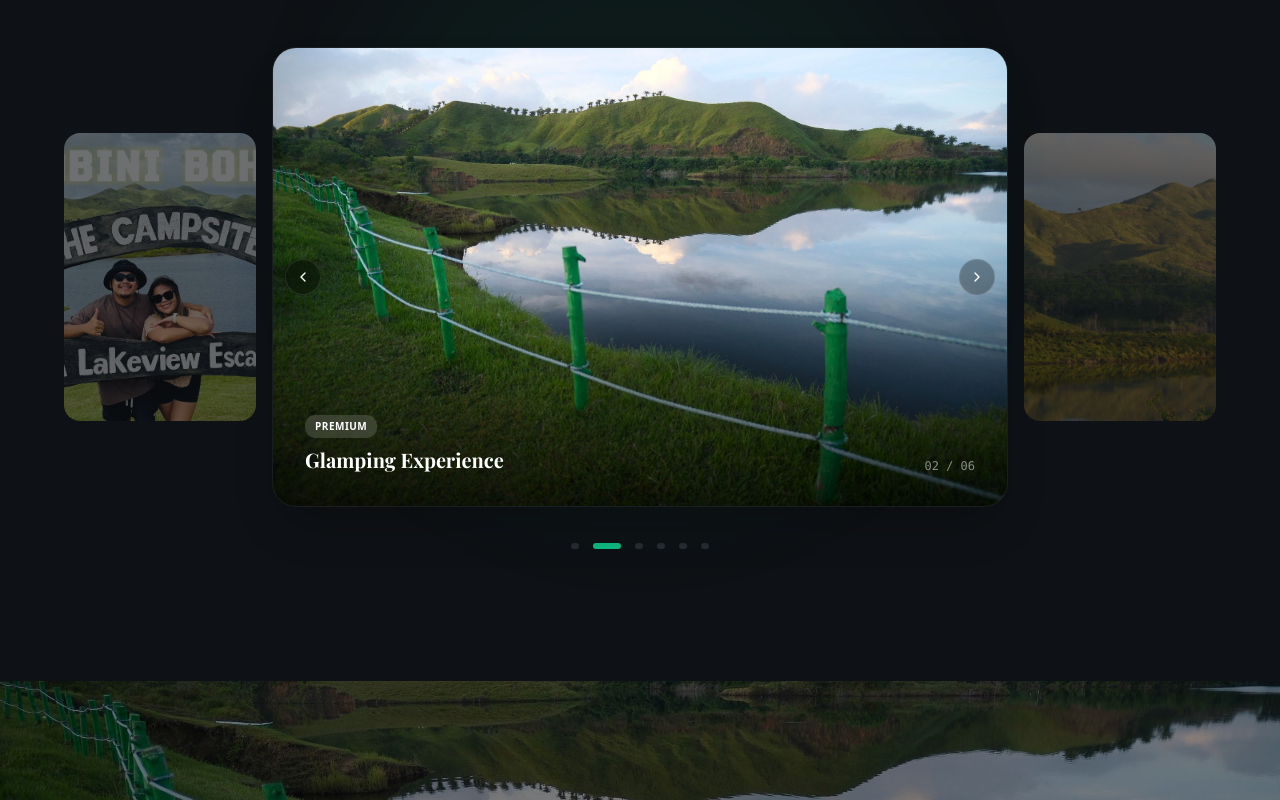
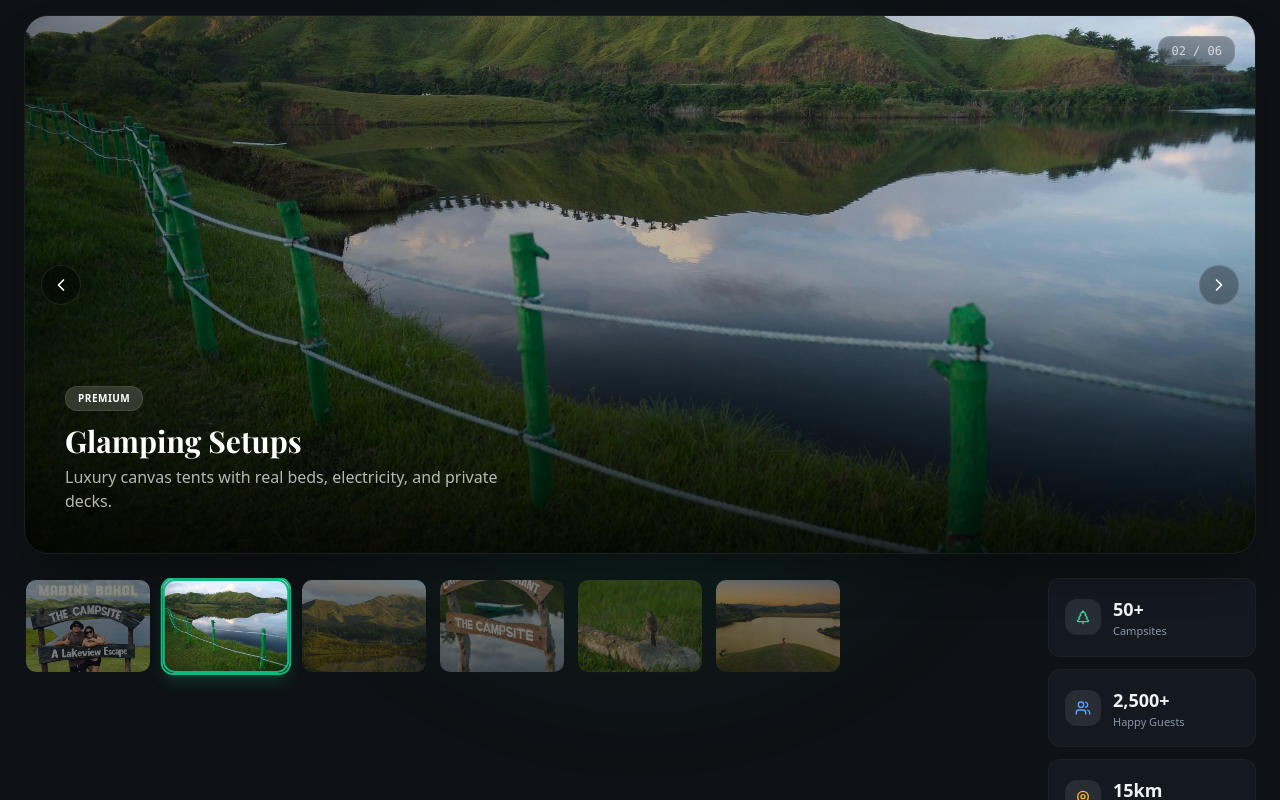
Before and after one commit to Recheese04/Lakeside-Campsite-Booking-System, a React (Vite) app in the folder frontend/: page / in a window 1280 px wide. Shown: the part 1100-1900 px from the top of the page. Built offline with nearby package versions, Linux system fonts and the light colour scheme; no server answers.

Commit message:
feat: enlarge carousel with thumbnails strip and stat badges

```diff
--- a/frontend/src/features/campsite/components/ImageCarousel.tsx
+++ b/frontend/src/features/campsite/components/ImageCarousel.tsx
@@ -1,5 +1,5 @@
 import { motion, AnimatePresence } from 'framer-motion';
-import { ChevronLeft, ChevronRight, Camera } from 'lucide-react';
+import { ChevronLeft, ChevronRight, Camera, TreePine, Users, MapPin } from 'lucide-react';
 import { useState, useEffect, useCallback } from 'react';
 
 import caro1 from '@/images/caro1.jpg';
@@ -10,12 +10,18 @@ import caro5 from '@/images/caro5.jpg';
 import hero from '@/images/hero.jpg';
 
 const SLIDES = [
-    { image: caro1, title: 'Lakefront Camping', tag: 'Waterfront' },
-    { image: caro2, title: 'Glamping Experience', tag: 'Premium' },
-    { image: caro3, title: 'Bonfire Evenings', tag: 'Social' },
-    { image: caro4, title: 'Lake Adventures', tag: 'Activities' },
-    { image: caro5, title: 'Trail Exploration', tag: 'Nature' },
-    { image: hero, title: 'Scenic Views', tag: 'Panoramic' },
+    { image: caro1, title: 'Lakefront Camping', tag: 'Waterfront', desc: 'Wake up to stunning lake views from our premium waterfront spots.' },
+    { image: caro2, title: 'Glamping Setups', tag: 'Premium', desc: 'Luxury canvas tents with real beds, electricity, and private decks.' },
+    { image: caro3, title: 'Bonfire Evenings', tag: 'Social', desc: 'Gather around the campfire under a blanket of stars every evening.' },
+    { image: caro4, title: 'Lake Adventures', tag: 'Activities', desc: 'Explore crystal-clear waters with our complimentary equipment.' },
+    { image: caro5, title: 'Trail Exploration', tag: 'Nature', desc: 'Over 15km of marked trails through lush tropical forests.' },
+    { image: hero, title: 'Scenic Views', tag: 'Panoramic', desc: 'Breathtaking panoramic views of the lake and surrounding mountains.' },
+];
+
+const STATS = [
+    { icon: TreePine, value: '50+', label: 'Campsites', color: 'text-emerald-400' },
+    { icon: Users, value: '2,500+', label: 'Happy Guests', color: 'text-blue-400' },
+    { icon: MapPin, value: '15km', label: 'Trail Network', color: 'text-amber-400' },
 ];
 
 export const ImageCarousel = () => {
@@ -25,22 +31,19 @@ export const ImageCarousel = () => {
         setCurrent(([prev]) => [(prev + d + SLIDES.length) % SLIDES.length, d]);
     }, []);
 
-    useEffect(() => { const t = setInterval(() => paginate(1), 4500); return () => clearInterval(t); }, [paginate]);
-
-    const prev = (current - 1 + SLIDES.length) % SLIDES.length;
-    const next = (current + 1) % SLIDES.length;
+    useEffect(() => { const t = setInterval(() => paginate(1), 5000); return () => clearInterval(t); }, [paginate]);
 
     return (
-        <section id="gallery" className="py-24 md:py-32 bg-background relative overflow-hidden">
-            {/* Background glow */}
-            <div className="absolute top-1/2 left-1/2 -translate-x-1/2 -translate-y-1/2 w-[600px] h-[600px] bg-primary/5 rounded-full blur-3xl" />
+        <section id="gallery" className="py-20 md:py-28 bg-background relative overflow-hidden">
+            {/* BG glow */}
+            <div className="absolute top-1/2 left-1/2 -translate-x-1/2 -translate-y-1/2 w-[700px] h-[700px] bg-primary/5 rounded-full blur-3xl" />
 
             <div className="max-w-7xl mx-auto px-4 sm:px-6 relative z-10">
                 {/* Header */}
                 <motion.div
                     initial={{ opacity: 0, y: 30 }} whileInView={{ opacity: 1, y: 0 }}
                     viewport={{ once: true, margin: '-100px' }} transition={{ duration: 0.7 }}
-                    className="text-center mb-16"
+                    className="text-center mb-12"
                 >
                     <span className="inline-flex items-center gap-1.5 text-primary font-semibold text-xs tracking-[0.2em] uppercase mb-3">
                         <Camera className="w-3.5 h-3.5" /> Gallery
@@ -53,80 +56,98 @@ export const ImageCarousel = () => {
                     </p>
                 </motion.div>
 
-                {/* Carousel with side previews */}
-                <div className="relative flex items-center justify-center gap-4 max-w-6xl mx-auto">
-                    {/* Preview left (desktop) */}
-                    <motion.div
-                        key={`prev-${prev}`}
-                        className="hidden lg:block w-48 h-72 rounded-2xl overflow-hidden flex-shrink-0 opacity-40 cursor-pointer"
-                        whileHover={{ opacity: 0.7 }}
-                        onClick={() => paginate(-1)}
-                    >
-                        <img src={SLIDES[prev].image} alt="" className="w-full h-full object-cover" />
-                    </motion.div>
-
-                    {/* Main slide */}
-                    <div className="relative w-full max-w-3xl aspect-[16/10] rounded-3xl overflow-hidden shadow-2xl shadow-black/20 border border-white/5">
+                {/* ═══ Main carousel — full width ═══ */}
+                <div className="relative w-full aspect-[16/8] sm:aspect-[16/7] rounded-3xl overflow-hidden shadow-2xl shadow-black/30 border border-white/5 mb-6">
                     <AnimatePresence initial={false} custom={direction} mode="wait">
                         <motion.div
                             key={current}
                             custom={direction}
-                                initial={{ x: direction > 0 ? 400 : -400, opacity: 0, scale: 0.96 }}
-                                animate={{ x: 0, opacity: 1, scale: 1 }}
-                                exit={{ x: direction < 0 ? 400 : -400, opacity: 0, scale: 0.96 }}
-                                transition={{ duration: 0.45, ease: [0.32, 0.72, 0, 1] }}
+                            initial={{ x: direction > 0 ? 600 : -600, opacity: 0 }}
+                            animate={{ x: 0, opacity: 1 }}
+                            exit={{ x: direction < 0 ? 600 : -600, opacity: 0 }}
+                            transition={{ duration: 0.5, ease: [0.32, 0.72, 0, 1] }}
                             className="absolute inset-0"
                         >
                             <img src={SLIDES[current].image} alt={SLIDES[current].title} className="w-full h-full object-cover" />
-                                <div className="absolute inset-0 bg-gradient-to-t from-black/70 via-transparent to-transparent" />
+                            <div className="absolute inset-0 bg-gradient-to-t from-black/80 via-black/10 to-transparent" />
+                            <div className="absolute inset-0 bg-gradient-to-r from-black/40 to-transparent" />
 
-                                {/* Caption */}
+                            {/* Caption overlay */}
                             <motion.div
-                                    initial={{ opacity: 0, y: 15 }} animate={{ opacity: 1, y: 0 }} transition={{ delay: 0.2 }}
-                                    className="absolute bottom-0 left-0 right-0 p-6 sm:p-8 flex items-end justify-between"
+                                initial={{ opacity: 0, y: 20 }} animate={{ opacity: 1, y: 0 }} transition={{ delay: 0.25 }}
+                                className="absolute bottom-0 left-0 right-0 p-6 sm:p-8 md:p-10"
                             >
-                                    <div>
-                                        <span className="inline-block px-2.5 py-1 text-[10px] font-bold tracking-wider uppercase bg-white/15 text-white rounded-md backdrop-blur-sm mb-2">
+                                <span className="inline-block px-3 py-1 text-[10px] font-bold tracking-wider uppercase bg-white/15 text-white rounded-lg backdrop-blur-sm border border-white/10 mb-3">
                                     {SLIDES[current].tag}
                                 </span>
-                                        <h3 className="text-lg sm:text-xl font-bold text-white">{SLIDES[current].title}</h3>
+                                <h3 className="text-xl sm:text-2xl md:text-3xl font-bold text-white mb-1.5">{SLIDES[current].title}</h3>
+                                <p className="text-white/70 text-sm sm:text-base max-w-md">{SLIDES[current].desc}</p>
+                            </motion.div>
+
+                            {/* Counter */}
+                            <div className="absolute top-5 right-5 px-3 py-1.5 rounded-lg bg-black/30 backdrop-blur-md text-white/70 text-xs font-mono border border-white/10">
+                                {String(current + 1).padStart(2, '0')} / {String(SLIDES.length).padStart(2, '0')}
                             </div>
-                                    <span className="text-white/50 text-xs font-mono">{String(current + 1).padStart(2, '0')} / {String(SLIDES.length).padStart(2, '0')}</span>
-                                </motion.div>
                         </motion.div>
                     </AnimatePresence>
 
                     {/* Nav arrows */}
-                        <button onClick={() => paginate(-1)} className="absolute left-3 top-1/2 -translate-y-1/2 z-20 w-9 h-9 rounded-full bg-black/30 backdrop-blur-md text-white border border-white/10 flex items-center justify-center hover:bg-black/50 transition-all">
-                            <ChevronLeft className="h-4 w-4" />
+                    <button onClick={() => paginate(-1)} className="absolute left-4 top-1/2 -translate-y-1/2 z-20 w-10 h-10 rounded-full bg-black/30 backdrop-blur-md text-white border border-white/10 flex items-center justify-center hover:bg-black/50 transition-all">
+                        <ChevronLeft className="h-5 w-5" />
                     </button>
-                        <button onClick={() => paginate(1)} className="absolute right-3 top-1/2 -translate-y-1/2 z-20 w-9 h-9 rounded-full bg-black/30 backdrop-blur-md text-white border border-white/10 flex items-center justify-center hover:bg-black/50 transition-all">
-                            <ChevronRight className="h-4 w-4" />
+                    <button onClick={() => paginate(1)} className="absolute right-4 top-1/2 -translate-y-1/2 z-20 w-10 h-10 rounded-full bg-black/30 backdrop-blur-md text-white border border-white/10 flex items-center justify-center hover:bg-black/50 transition-all">
+                        <ChevronRight className="h-5 w-5" />
                     </button>
                 </div>
 
-                    {/* Preview right (desktop) */}
+                {/* ═══ Thumbnail strip + Stats ═══ */}
+                <div className="flex flex-col lg:flex-row gap-5">
+                    {/* Thumbnails */}
+                    <div className="flex gap-2.5 flex-1 overflow-x-auto pb-1 scrollbar-hide">
+                        {SLIDES.map((slide, i) => (
+                            <motion.button
+                                key={i}
+                                onClick={() => setCurrent([i, i > current ? 1 : -1])}
+                                className={`relative flex-shrink-0 w-28 sm:w-32 h-20 sm:h-24 rounded-xl overflow-hidden border-2 transition-all ${
+                                    i === current ? 'border-primary shadow-lg shadow-primary/20 scale-[1.02]' : 'border-transparent opacity-50 hover:opacity-80'
+                                }`}
+                                whileHover={{ scale: 1.04 }}
+                                whileTap={{ scale: 0.98 }}
+                            >
+                                <img src={slide.image} alt={slide.title} className="w-full h-full object-cover" />
+                                {i === current && (
                                     <motion.div
-                        key={`next-${next}`}
-                        className="hidden lg:block w-48 h-72 rounded-2xl overflow-hidden flex-shrink-0 opacity-40 cursor-pointer"
-                        whileHover={{ opacity: 0.7 }}
-                        onClick={() => paginate(1)}
-                    >
-                        <img src={SLIDES[next].image} alt="" className="w-full h-full object-cover" />
-                    </motion.div>
+                                        layoutId="thumb-active"
+                                        className="absolute inset-0 border-2 border-primary rounded-xl"
+                                        transition={{ type: 'spring', stiffness: 300, damping: 25 }}
+                                    />
+                                )}
+                            </motion.button>
+                        ))}
                     </div>
 
-                {/* Progress dots */}
-                <div className="flex justify-center gap-1.5 mt-8">
-                    {SLIDES.map((_, i) => (
-                        <button key={i} onClick={() => setCurrent([i, i > current ? 1 : -1])} className="group p-1">
+                    {/* Stats badges */}
+                    <div className="flex lg:flex-col gap-3 lg:w-52">
+                        {STATS.map((stat) => {
+                            const Icon = stat.icon;
+                            return (
                                 <motion.div
-                                className={`h-1.5 rounded-full transition-colors ${i === current ? 'bg-primary' : 'bg-muted-foreground/20 group-hover:bg-muted-foreground/40'}`}
-                                animate={{ width: i === current ? 28 : 8 }}
-                                transition={{ duration: 0.3, ease: 'easeInOut' }}
-                            />
-                        </button>
-                    ))}
+                                    key={stat.label}
+                                    initial={{ opacity: 0, x: 20 }} whileInView={{ opacity: 1, x: 0 }}
+                                    viewport={{ once: true }} transition={{ duration: 0.4 }}
+                                    className="flex-1 bg-card rounded-xl p-3 sm:p-4 border border-border/50 flex items-center gap-3"
+                                >
+                                    <div className="w-9 h-9 rounded-lg bg-muted flex items-center justify-center flex-shrink-0">
+                                        <Icon className={`w-4 h-4 ${stat.color}`} />
+                                    </div>
+                                    <div>
+                                        <p className="text-base sm:text-lg font-bold text-foreground leading-tight">{stat.value}</p>
+                                        <p className="text-[11px] text-muted-foreground">{stat.label}</p>
+                                    </div>
+                                </motion.div>
+                            );
+                        })}
+                    </div>
                 </div>
             </div>
         </section>
```
Lines whose indentation alone changed are shown as unchanged.
